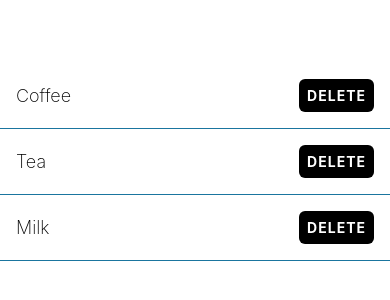
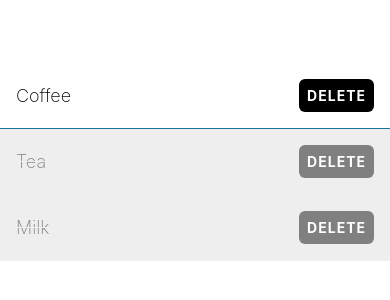
Before and after one commit to Shivam-Negi/Taskly, a React Native app: screen / in a window 390 px wide. Shown: the part 260-560 px from the top of the page. Built offline with nearby package versions, Linux system fonts and the light colour scheme.

Commit message:
feat: Add a completed UI for the shopping list component

```diff
--- a/App.tsx
+++ b/App.tsx
@@ -6,8 +6,8 @@ export default function App() {
   return (
     <View style={styles.container}>
       <ShoppingListItem name="Coffee" />
-      <ShoppingListItem name="Tea" />
-      <ShoppingListItem name="Milk" />
+      <ShoppingListItem name="Tea" isCompleted />
+      <ShoppingListItem name="Milk" isCompleted />
     </View>
   );
 }
--- a/components/ShoppingListItem.tsx
+++ b/components/ShoppingListItem.tsx
@@ -3,9 +3,10 @@ import { theme } from "../theme";
 
 type Props = {
   name: string;
+  isCompleted?: boolean;
 };
 
-export function ShoppingListItem({ name }: Props) {
+export function ShoppingListItem({ name, isCompleted }: Props) {
   const handleDelete = () => {
     Alert.alert(
       `Are you sure you want to delete ${name}?`,
@@ -17,15 +18,20 @@ export function ShoppingListItem({ name }: Props) {
           onPress: () => console.log("Item deleted"),
         },
         { text: "Cancel", style: "cancel" },
-      ],
+      ]
     );
   };
 
   return (
-    <View style={styles.itemContainer}>
-      <Text style={styles.itemText}>{name}</Text>
+    <View
+      style={[
+        styles.itemContainer,
+        isCompleted ? styles.completedContainer : undefined,
+      ]}
+    >
+      <Text style={[styles.itemText, isCompleted ? styles.completedItemText : undefined]}>{name}</Text>
       <TouchableOpacity
-        style={styles.button}
+        style={[styles.button, isCompleted ? styles.completedButton : undefined]}
         onPress={handleDelete}
         activeOpacity={0.8}
       >
@@ -45,14 +51,26 @@ const styles = StyleSheet.create({
     justifyContent: "space-between",
     alignItems: "center",
   },
+  completedContainer: {
+    backgroundColor: theme.colorLightGrey,
+    borderBottomColor: theme.colorLightGrey,
+  },
   itemText: {
     fontSize: 18,
     fontWeight: 200,
+  },
+  completedItemText: {
+    textDecorationLine: "line-through",
+    textDecorationColor: theme.colorLightGrey,
+    color: theme.colorGrey,
   },
   button: {
     backgroundColor: theme.colorBlack,
     padding: 8,
     borderRadius: 6,
+  },
+  completedButton: {
+    backgroundColor: theme.colorGrey,
   },
   buttonText: {
     color: theme.colorWhite,
--- a/theme.ts
+++ b/theme.ts
@@ -1,5 +1,7 @@
 export const theme = {
   colorCerulean: "#1a759f",
-  colorWhite: "#ffffff",
-  colorBlack: "#000000",
+  colorWhite: "#fff",
+  colorBlack: "#000",
+  colorGrey: "grey",
+  colorLightGrey: "#eee",
 };
```
